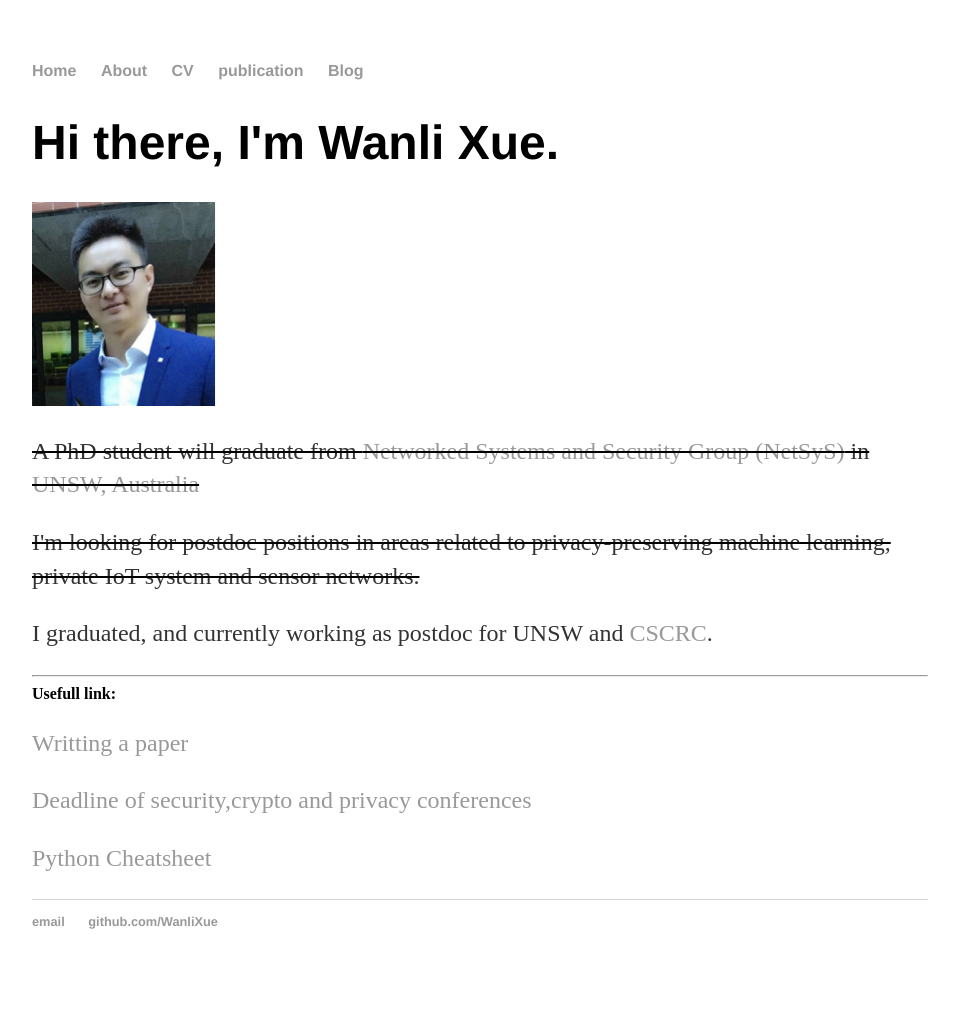
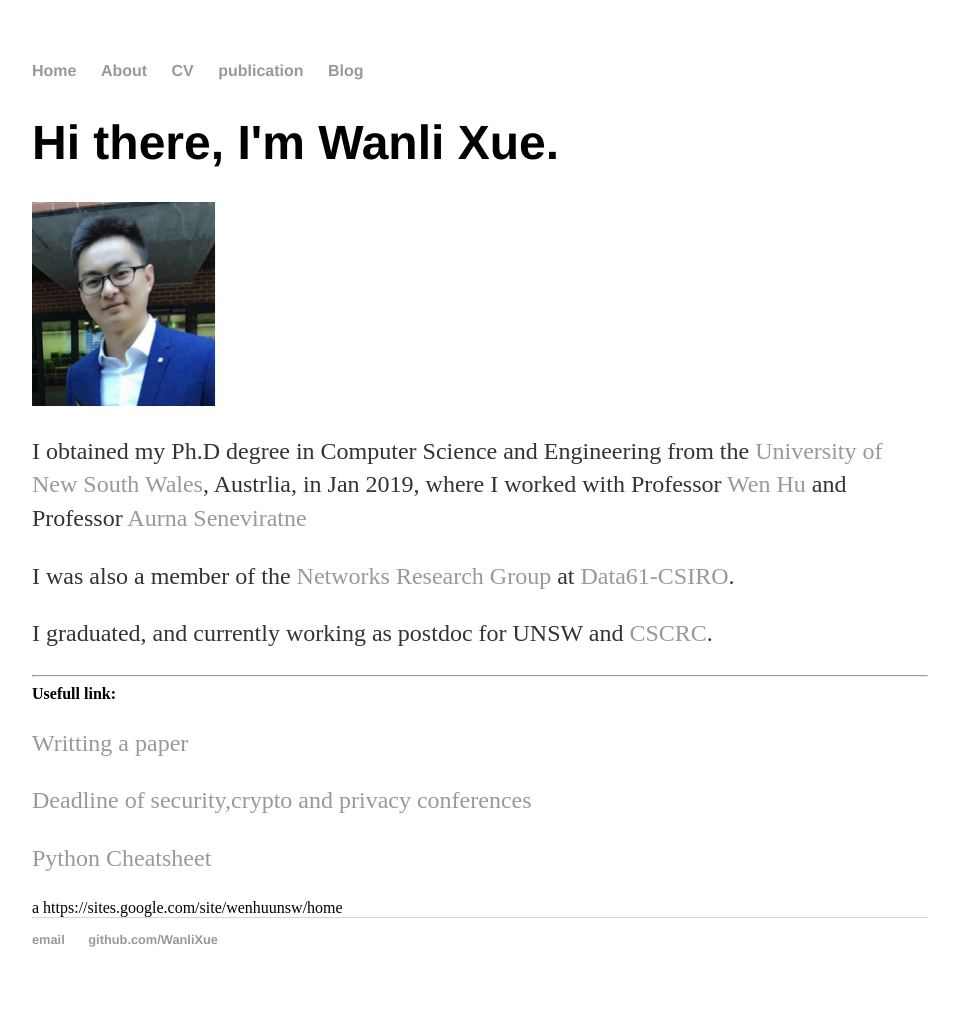
Before and after one commit to WanliXue/WanliXue.github.io, a Jekyll site: the page built from index.html, in a window 1280 px wide. Shown: the whole page, without its empty margins (160-1119 px from the left). Built offline with Jekyll 4.4.1, drawn with Linux system fonts in a browser that asks for light colours.

Commit message:
Update index.html

```diff
--- a/index.html
+++ b/index.html
@@ -6,8 +6,8 @@ title: Wanli Xue's home page
 		<div class="blurb">
 			<h1>Hi there, I'm Wanli Xue.</h1>
 			<img src="images/wanli.png" >
-			<strike><p>A PhD student will graduate from <a href="https://www.engineering.unsw.edu.au/computer-science-engineering/research/research-activities/networked-systems-and-security-group-netsys">Networked Systems and Security Group (NetSyS)</a> in <a href="https://www.unsw.edu.au/">UNSW, Australia</a></p></strike>
-			<strike><p>I'm looking for postdoc positions in areas related to privacy-preserving machine learning, private IoT system and sensor networks.</p></strike>
+			<p>I obtained my Ph.D degree in Computer Science and Engineering from the <a href="https://www.unsw.edu.au/">University of New South Wales</a>, Austrlia, in Jan 2019, where I worked with Professor <a href="https://sites.google.com/site/wenhuunsw/home">Wen Hu</a> and Professor <a href="https://research.unsw.edu.au/people/professor-aruna-prasad-seneviratne">Aurna Seneviratne</a></p>
+			<p>I was also a member of the <a href="https://research.csiro.au/isp/">Networks Research Group</a> at <a href="https://data61.csiro.au/">Data61-CSIRO</a>.</p>
 			<p>I graduated, and currently working as postdoc for UNSW and <a href="https://www.cybersecuritycrc.org.au/">CSCRC</a>.</p>
 
 
@@ -25,3 +25,4 @@ title: Wanli Xue's home page
 
 <!-- <script type="text/javascript" id="clustrmaps" src="//cdn.clustrmaps.com/map_v2.js?d=_N3H33PFBsacckEwgBJL_Sem45mvr7g7mKGLYU77AAY&cl=ffffff&w=a"></script> -->
 </div>
+a https://sites.google.com/site/wenhuunsw/home
```
